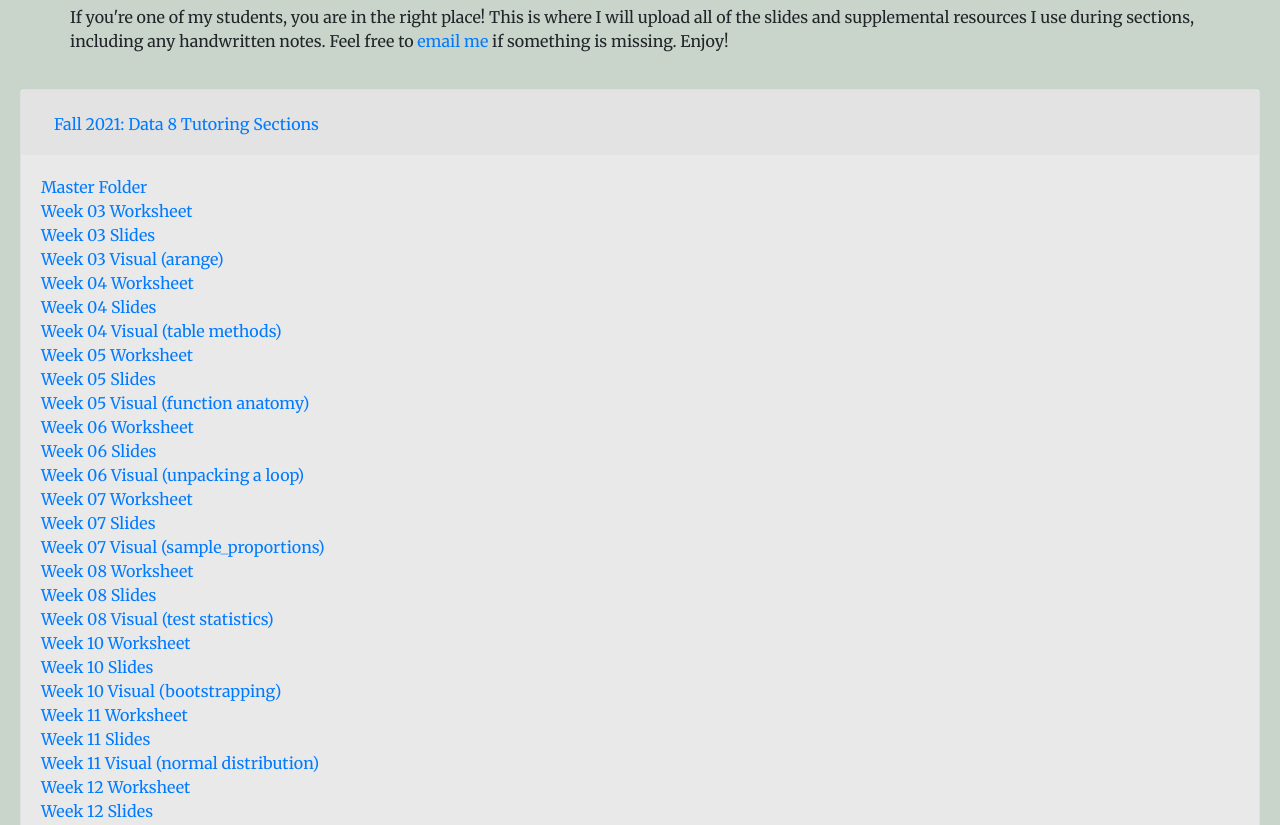
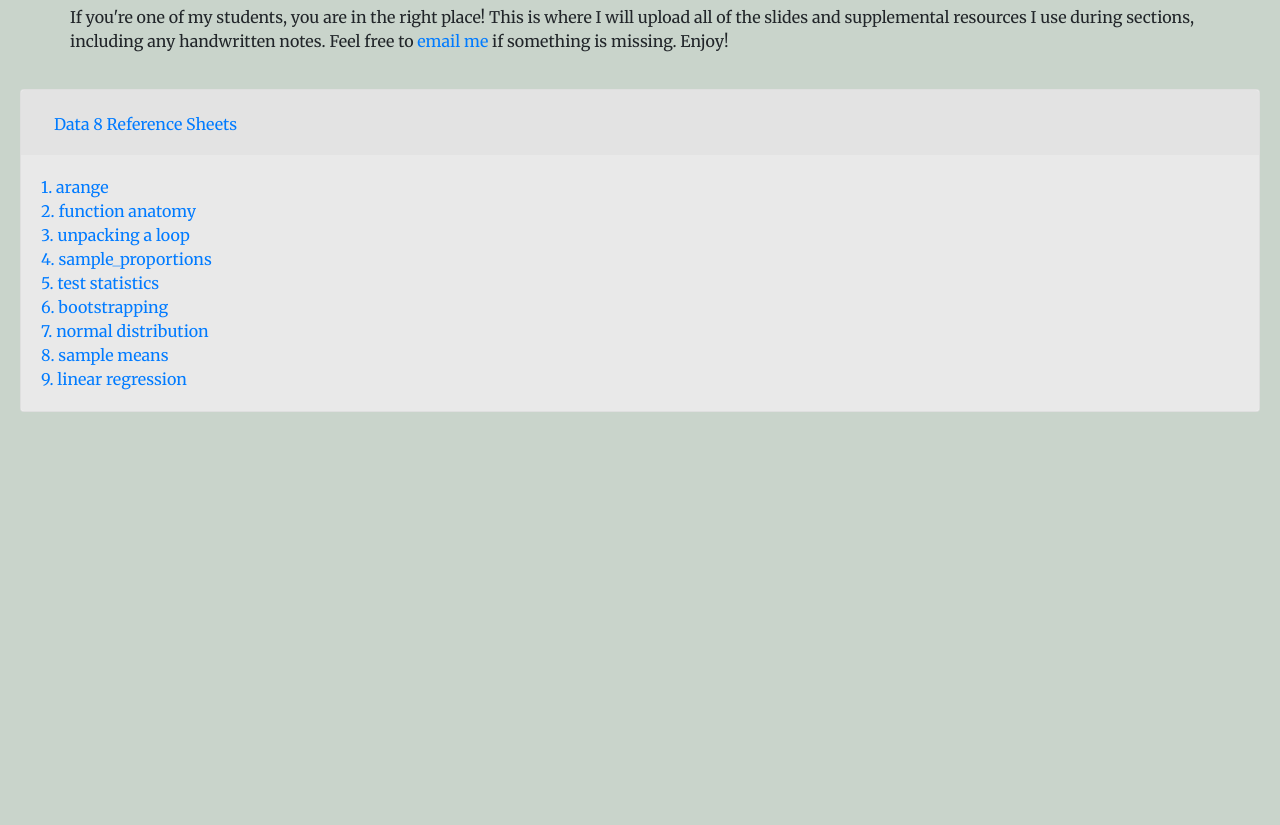
Before and after one commit to zaidmaayah/zaidmaayah.github.io, a plain HTML site: page teaching.html in a window 1280 px wide. Shown: the part 121-946 px from the top of the page. After the commit the page ends 800 px from the top, so only its background shows below. Drawn offline with nearby package versions, Linux system fonts and the light colour scheme.

Commit message:
Add files via upload

```diff
--- a/teaching.html
+++ b/teaching.html
@@ -143,74 +143,28 @@ return false;
             <div class="card">
                 <div class="card-header" id="f21">
                     <h2 class="mb-0">
-                        <button type="button" class="btn btn-link" data-toggle="collapse" data-target="#f21_collapse" aria-expanded="true">Fall 2021: Data 8 Tutoring Sections</button>
+                        <button type="button" class="btn btn-link" data-toggle="collapse" data-target="#f21_collapse" aria-expanded="true">Data 8 Reference Sheets</button>
                     </h2>
                 </div>
                 <div id="f21_collapse" class="collapse show" aria-labelledby="f21" data-parent="#courseAcc">
                     <div class="card-body">
-                        <a href="https://drive.google.com/drive/folders/1iVFYVs67Ov15Buvix1WVU5rjxNAs-1Dj?usp=sharing">Master Folder</a>
+                        <a href="https://docs.google.com/presentation/d/1K1Ms5Xv0oZadGoDXK8IO3nr-LN4iKnc4/edit?usp=sharing&ouid=107395266135051211541&rtpof=true&sd=true">1. arange</a>
                         <br>
-                        <a href="https://docs.google.com/document/d/1foLWbj7N3w94KC9DtazlPy0l56dKZEivo3ozEzX6yK4/edit?usp=sharing">Week 03 Worksheet</a>
+                        <a href="https://docs.google.com/presentation/d/1jeIPFBr5A5Xd4GQE8vqYcMpRnefTLY8Q/edit?usp=sharing&ouid=107395266135051211541&rtpof=true&sd=true">2. function anatomy</a>
                         <br>
-                        <a href="https://docs.google.com/presentation/d/1RjdlhjiIFk3505CWeHVSRokQWlJqHHBu/edit?usp=sharing&ouid=107395266135051211541&rtpof=true&sd=true">Week 03 Slides</a>
+                        <a href="https://docs.google.com/presentation/d/1nxovxMUeJy_zYRjpDGHD5GdyDqQJdbID/edit?usp=sharing&ouid=107395266135051211541&rtpof=true&sd=true">3. unpacking a loop</a>
                         <br>
-                        <a href="https://docs.google.com/presentation/d/1K1Ms5Xv0oZadGoDXK8IO3nr-LN4iKnc4/edit?usp=sharing&ouid=107395266135051211541&rtpof=true&sd=true">Week 03 Visual (arange)</a>
+                        <a href="https://docs.google.com/presentation/d/1Cfs3HVK78oUXnNvd5v6oCWvGBvtZdWsA/edit?usp=sharing&ouid=107395266135051211541&rtpof=true&sd=true">4. sample_proportions</a>
                         <br>
-                        <a href="https://docs.google.com/document/d/1qDnlHZUAJ799AAI629xTeuU0iH9DHR7WnDT4cySxLRk/edit?usp=sharing">Week 04 Worksheet</a>
+                        <a href="https://docs.google.com/presentation/d/176DusjJYu49e8qpZt-MXd0DMJlrYMj7l/edit?usp=sharing&ouid=107395266135051211541&rtpof=true&sd=true">5. test statistics</a>
                         <br>
-                        <a href="https://docs.google.com/presentation/d/1wYuNiHT7Bx7RSaheoFOzk7j7Wcqhda79/edit?usp=sharing&ouid=107395266135051211541&rtpof=true&sd=true">Week 04 Slides</a>
+                        <a href="https://docs.google.com/presentation/d/1uHHqLOu5MLMPRUd6xYby1Q_WQOItowZk/edit?usp=sharing&ouid=107395266135051211541&rtpof=true&sd=true">6. bootstrapping</a>
                         <br>
-                        <a href="https://drive.google.com/file/d/1hDWrZbVTd-2kF6ENCsU2vHjotFKgwlpU/view?usp=sharing">Week 04 Visual (table methods)</a>
+                        <a href="https://docs.google.com/presentation/d/1edhNCbnvV_qoWEJ5tePr-Qj8PNzIj7ny/edit?usp=sharing&ouid=107395266135051211541&rtpof=true&sd=true">7. normal distribution</a>
                         <br>
-                        <a href="https://docs.google.com/document/d/1qDnlHZUAJ799AAI629xTeuU0iH9DHR7WnDT4cySxLRk/edit?usp=sharing">Week 05 Worksheet</a>
+                        <a href="https://docs.google.com/presentation/d/1PXehCAIkNU71sVJcv1I7p0fbL0f_S6LF/edit?usp=sharing&ouid=107395266135051211541&rtpof=true&sd=true">8. sample means</a>
                         <br>
-                        <a href="https://docs.google.com/presentation/d/1z0_caAweaZkNEnOwaXgrobV9hMlRPRZt/edit?usp=sharing&ouid=107395266135051211541&rtpof=true&sd=true">Week 05 Slides</a>
-                        <br>
-                        <a href="https://docs.google.com/presentation/d/1jeIPFBr5A5Xd4GQE8vqYcMpRnefTLY8Q/edit?usp=sharing&ouid=107395266135051211541&rtpof=true&sd=true">Week 05 Visual (function anatomy)</a>
-                        <br>
-                        <a href="https://docs.google.com/document/d/12ymVCi0Wob05wL0gb8ZN-626Rab6CFyfnJfXXQLdWTs/edit?usp=sharing">Week 06 Worksheet</a>
-                        <br>
-                        <a href="https://docs.google.com/presentation/d/1uMUdCKJs423m1kgWUB0F489K1agW5AAW/edit?usp=sharing&ouid=107395266135051211541&rtpof=true&sd=true">Week 06 Slides</a>
-                        <br>
-                        <a href="https://docs.google.com/presentation/d/1nxovxMUeJy_zYRjpDGHD5GdyDqQJdbID/edit?usp=sharing&ouid=107395266135051211541&rtpof=true&sd=true">Week 06 Visual (unpacking a loop)</a>
-                        <br>
-                        <a href="https://docs.google.com/document/d/1l9_pqbaP--sEqoxMyk7Gy2sVzo78WMhkucjGraDIjl0/edit?usp=sharing">Week 07 Worksheet</a>
-                        <br>
-                        <a href="https://docs.google.com/presentation/d/1BMFhRIqfl93V1qijDqU4yLqM5SbtGAn_/edit?usp=sharing&ouid=107395266135051211541&rtpof=true&sd=true">Week 07 Slides</a>
-                        <br>
-                        <a href="https://docs.google.com/presentation/d/1Cfs3HVK78oUXnNvd5v6oCWvGBvtZdWsA/edit?usp=sharing&ouid=107395266135051211541&rtpof=true&sd=true">Week 07 Visual (sample_proportions)</a>
-                        <br>
-                        <a href="https://docs.google.com/document/d/1di9J48GeaSYEX-5gAleQa7pGshE817NvVjQ_4U9Ak6E/edit?usp=sharing">Week 08 Worksheet</a>
-                        <br>
-                        <a href="https://docs.google.com/presentation/d/18l1cWotTDHjMIOflYP90DX-qJ_3OSZDD/edit?usp=sharing&ouid=107395266135051211541&rtpof=true&sd=true">Week 08 Slides</a>
-                        <br>
-                        <a href="https://docs.google.com/presentation/d/176DusjJYu49e8qpZt-MXd0DMJlrYMj7l/edit?usp=sharing&ouid=107395266135051211541&rtpof=true&sd=true">Week 08 Visual (test statistics)</a>
-                        <br>
-                        <a href="https://docs.google.com/document/d/1KBB4a1Xj-I6lFff6-tP7wqtRQVV1ABu71TKpExRANy0/edit?usp=sharing">Week 10 Worksheet</a>
-                        <br>
-                        <a href="https://docs.google.com/presentation/d/1yxqNjlDwLgRJXjsiV0AzHHaMIdQNUw80/edit?usp=sharing&ouid=107395266135051211541&rtpof=true&sd=true">Week 10 Slides</a>
-                        <br>
-                        <a href="https://docs.google.com/presentation/d/1uHHqLOu5MLMPRUd6xYby1Q_WQOItowZk/edit?usp=sharing&ouid=107395266135051211541&rtpof=true&sd=true">Week 10 Visual (bootstrapping)</a>
-                        <br>
-                        <a href="https://docs.google.com/document/d/1ZeAJ1L86NdykeO8TOG263qcxSTIZtw-4L-wWGjAWvTI/edit?usp=sharing">Week 11 Worksheet</a>
-                        <br>
-                        <a href="https://docs.google.com/presentation/d/1JYARTAflaqdxcsatb8Iya3B414tekR7Q/edit?usp=sharing&ouid=107395266135051211541&rtpof=true&sd=true">Week 11 Slides</a>
-                        <br>
-                        <a href="https://docs.google.com/presentation/d/1edhNCbnvV_qoWEJ5tePr-Qj8PNzIj7ny/edit?usp=sharing&ouid=107395266135051211541&rtpof=true&sd=true">Week 11 Visual (normal distribution)</a>
-                        <br>
-                        <a href="https://docs.google.com/document/d/1aDuzI70angabnKvsodN57KuJsfw2RpWtuueDGTYzjFU/edit?usp=sharing">Week 12 Worksheet</a>
-                        <br>
-                        <a href="https://docs.google.com/presentation/d/1uWie8FWBB65W8Q0fBQADsZig_AMwpAQm/edit?usp=sharing&ouid=107395266135051211541&rtpof=true&sd=true">Week 12 Slides</a>
-                        <br>
-                        <a href="https://docs.google.com/presentation/d/1PXehCAIkNU71sVJcv1I7p0fbL0f_S6LF/edit?usp=sharing&ouid=107395266135051211541&rtpof=true&sd=true">Week 12 Visual (sample means)</a>
-                        <br>
-                        <a href="https://docs.google.com/document/d/1insIrWXU84qDS9Qvyi4qGrhQXRhSNcnfSLXBp07dPf8/edit?usp=sharing">Week 13 Worksheet</a>
-                        <br>
-                        <a href="https://docs.google.com/presentation/d/1RPhgXClyDFjWrafZBuqaiAetgDC8m6Ph/edit?usp=sharing&ouid=107395266135051211541&rtpof=true&sd=true">Week 13 Slides</a>
-                        <br>
-                        <a href="https://docs.google.com/presentation/d/1xjmeiDQ80Z3eF2DQACPiirHTnP30YwAq/edit?usp=sharing&ouid=107395266135051211541&rtpof=true&sd=true">Week 13 Visual (linear regression)</a>
-                        <br>
-                        <a href="https://docs.google.com/document/d/1vKQjDPyVgNKieCRsfuLtQwoasKwLZaj1dtMFa6FwW2E/edit?usp=sharing">Week 14 Worksheet</a>
+                        <a href="https://docs.google.com/presentation/d/1xjmeiDQ80Z3eF2DQACPiirHTnP30YwAq/edit?usp=sharing&ouid=107395266135051211541&rtpof=true&sd=true">9. linear regression</a>
                     </div>
                 </div>
             </div>
```
Also changed, not shown: contribs.html (+5 -5 lines), coursework.html (+1 -1 lines), index.html (+1 -1 lines).
